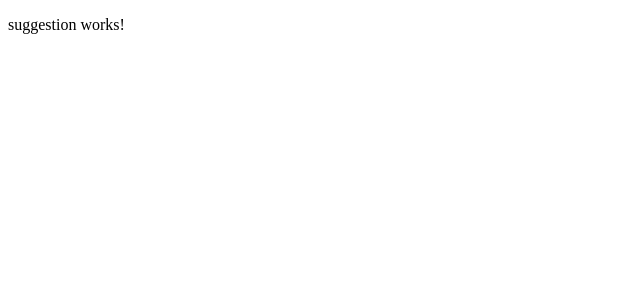
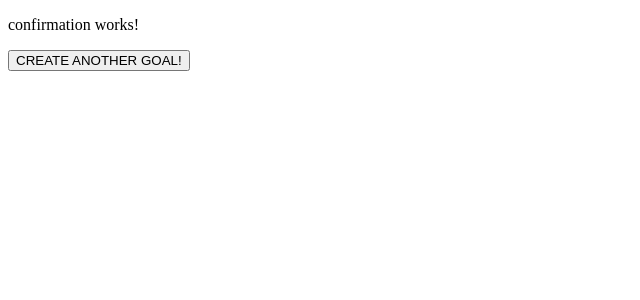
Before and after one commit to jonahng/vttp5_project_client, an Angular app: page /confirm in a window 1280 px wide. Before the commit this address led to /. Shown: the top 300 px of the page, without its empty margins (0-640 px from the left). Built offline with nearby package versions, Linux system fonts and the light colour scheme; no server answers.

Commit message:
added router to most pages

```diff
--- a/src/app/app.module.ts
+++ b/src/app/app.module.ts
@@ -14,7 +14,8 @@ import { ReactiveFormsModule } from '@angular/forms';
 
 const appRoutes: Routes = [
   {path: '' , component: SuggestionComponent},
-
+  {path: 'userdetails' , component: UserdetailsComponent},
+  {path: 'confirm' , component: ConfirmationComponent},
   {path: '**', redirectTo: '/', pathMatch: 'full'}
 ]
 
--- a/src/app/components/confirmation.component.html
+++ b/src/app/components/confirmation.component.html
@@ -1 +1,2 @@
 <p>confirmation works!</p>
+<button (click)="nextPage()">CREATE ANOTHER GOAL!</button>
--- a/src/app/components/confirmation.component.ts
+++ b/src/app/components/confirmation.component.ts
@@ -1,4 +1,5 @@
-import { Component } from '@angular/core';
+import { Component, inject } from '@angular/core';
+import { Router } from '@angular/router';
 
 @Component({
   selector: 'app-confirmation',
@@ -7,5 +8,14 @@ import { Component } from '@angular/core';
   styleUrl: './confirmation.component.css'
 })
 export class ConfirmationComponent {
+  router = inject(Router)
+
+
+
+
+  nextPage(){
+    this.router.navigate(['/']);
+  }
+
 
 }
--- a/src/app/components/suggestion.component.html
+++ b/src/app/components/suggestion.component.html
@@ -1,4 +1,5 @@
 <p>suggestion works!</p>
+<button (click)="nextPage()">GO TO USER DETAILS</button>
 
 @for(suggestion of suggestionListItems$|async; track suggestion){
     <h1>{{suggestion.activity}}</h1>>
--- a/src/app/components/suggestion.component.ts
+++ b/src/app/components/suggestion.component.ts
@@ -29,7 +29,7 @@ export class SuggestionComponent implements OnInit {
 
 
   nextPage(){
-    this.router.navigate(['']);
+    this.router.navigate(['/userdetails']);
   }
 
 }
--- a/src/app/components/userdetails.component.html
+++ b/src/app/components/userdetails.component.html
@@ -1 +1,2 @@
 <p>userdetails works!</p>
+<button (click)="nextPage()">GO TO CONFRIMATION</button>
--- a/src/app/components/userdetails.component.ts
+++ b/src/app/components/userdetails.component.ts
@@ -1,5 +1,6 @@
 import { Component, inject, OnInit } from '@angular/core';
 import { FormBuilder, FormGroup } from '@angular/forms';
+import { Router } from '@angular/router';
 import { Subscription } from 'rxjs';
 
 @Component({
@@ -12,7 +13,7 @@ export class UserdetailsComponent implements OnInit{
   form!: FormGroup
   sub$!: Subscription
   fb = inject(FormBuilder)
-
+  router = inject(Router)
 
   ngOnInit(): void {
     this.form = this.createForm()
@@ -35,6 +36,10 @@ export class UserdetailsComponent implements OnInit{
 
   }
 
+  nextPage(){
+    this.router.navigate(['/confirm']);
+  }
+
 
 
 
```
